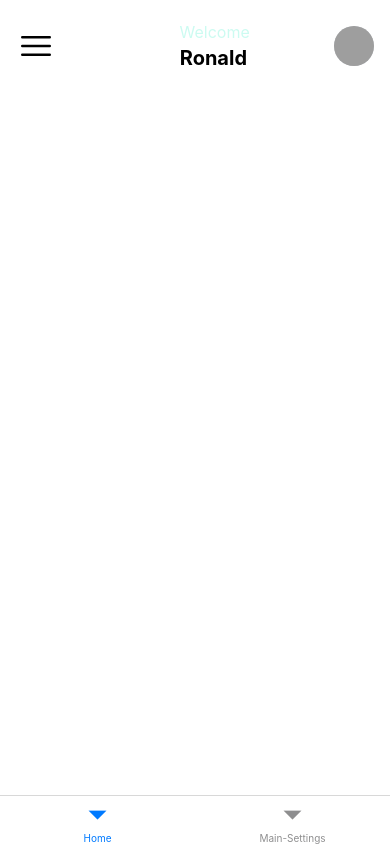
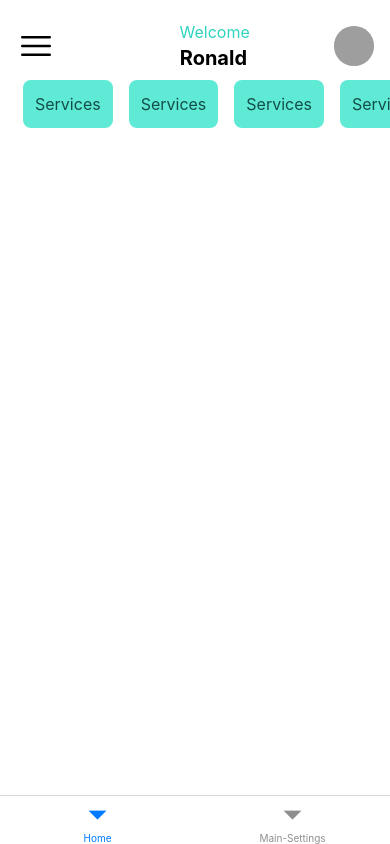
Before and after one commit to Sean-Miningah/AutoShops.Mobile, a React Native app: screen /Home in a window 390 px wide. Built offline with nearby package versions, Linux system fonts and the light colour scheme; grey boxes are pictures that could not be loaded.

Commit message:
Services component creation

```diff
--- /dev/null
+++ b/components/Service.js
@@ -0,0 +1,17 @@
+import { View, Text, TouchableOpacity } from 'react-native'
+import React from 'react'
+
+const Service = () => {
+  return (
+    <TouchableOpacity
+    >
+      <View
+        className="bg-teal-300 mx-2 p-3 rounded-lg"
+      >
+        <Text className="text-base text-teal-900">Services</Text>
+      </View>
+    </TouchableOpacity>
+  )
+}
+
+export default Service
--- a/screens/HomeScreen.js
+++ b/screens/HomeScreen.js
@@ -4,6 +4,7 @@ import { useNavigation } from "@react-navigation/native"
 import { Bars3Icon } from "react-native-heroicons/solid"
 
 import GlobalStyles from '../GlobalStyles'
+import Service from '../components/Service'
 
 const HomeScreen = () => {
   const navigation = useNavigation()
@@ -24,7 +25,7 @@ const HomeScreen = () => {
 
 
         <View className="flex-1">
-          <Text className="text-base text-teal-100"> Welcome </Text>
+          <Text className="text-base text-teal-400"> Welcome </Text>
           <Text className="text-xl font-bold"> Ronald </Text>
         </View>
 
@@ -37,9 +38,24 @@ const HomeScreen = () => {
           className="h-10 w-10 bg-gray-300 p-4 rounded-full"
         />
         </View>
+      </View>
 
-
-      </View>
+      {/* Services Scroll Menu */}
+      <ScrollView
+        horizontal
+        contentContainerStyle={{
+          paddingHorizontal: 15,
+        }}
+        showsHorizontalScrollIndicator={false}
+        className="pt-2"
+      >
+        <Service />
+        <Service />
+        <Service />
+        <Service />
+        <Service />
+        <Service />
+      </ScrollView>
 
     </SafeAreaView>
   )
```
